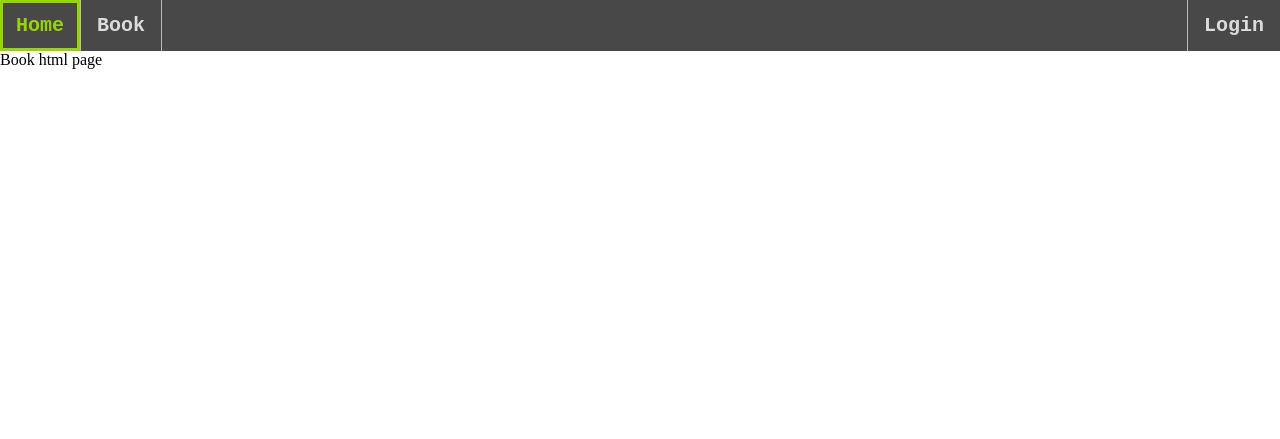
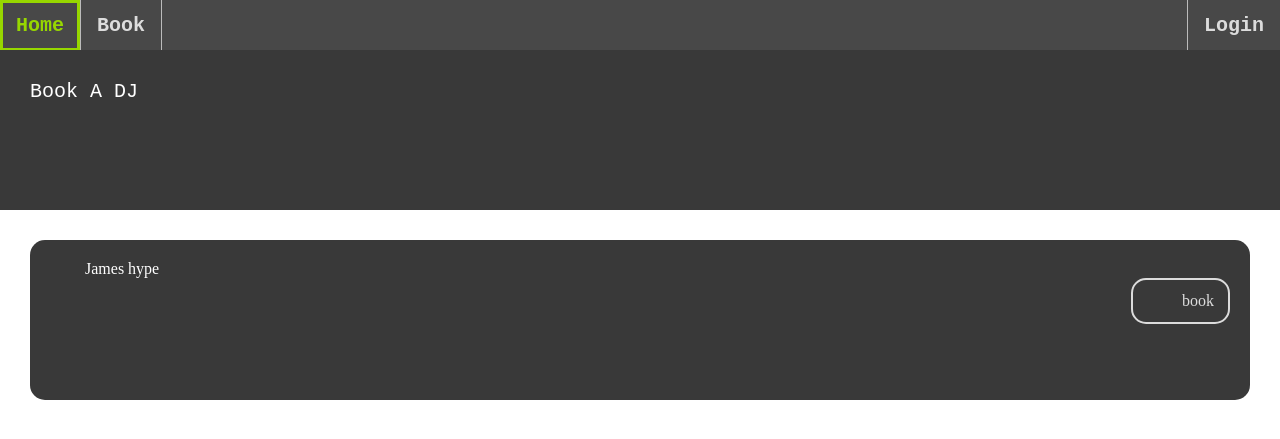
Before and after one commit to TobyDHKing/dj, a Flask app: page /book in a window 1280 px wide. Shown: the top 439 px of the page. Run offline with Flask 2, Linux system fonts and the light colour scheme; parts of the project's set-up code (start-up, migrations or seed data) failed here and were passed over.

Commit message:
feat: css and db work

```diff
--- a/app.py
+++ b/app.py
@@ -36,7 +36,18 @@ def get():
 
 @app.route('/book')
 def get_book():
-    return(render_template('book.html'))
+
+    if  'userinfo' in session:
+        djlist = db.db_getDJs()
+        for i in djlist:
+            print(i)
+
+
+        return(render_template('book.html', loggedIn = True))
+    else:
+        return(render_template('book.html',loggedIn = False))
+
+
 
 
 @app.route('/')
@@ -80,7 +91,6 @@ def get_login():
     return(render_template('login.html',error=""))
 
 
-
 if __name__ == '__main__':
 
     app.config['TEMPLATES_AUTO_RELOAD'] = True
--- a/db.py
+++ b/db.py
@@ -3,10 +3,10 @@ import click
 from flask import current_app
 from flask.cli import with_appcontext
 
-db = None
+
 
 def get_db():
-    global db
+    db = None
     if not db:
         try:
             db = sqlite3.connect(
@@ -20,7 +20,7 @@ def get_db():
 
 
 def close_db(e=None):
-    global db
+    db = get_db()
     if db is not None:
         db.close()
         db = None
@@ -80,6 +80,14 @@ def db_getDJ(id):
     djinfo = list(cur.fetchone())
     return djinfo
 
+def db_getDJs():
+    db = get_db()
+    cur = db.cursor()
+    print(id)
+    cur.execute("SELECT * FROM djs")
+    djs = list(cur.fetchone())
+    return djs
+
 
 def db_getCustomerBookings(id):
     db = get_db()
--- a/static/css/main.css
+++ b/static/css/main.css
@@ -158,3 +158,54 @@ input[type=submit]:hover{
     outline: 3px solid #97D700;
     outline-offset: -3px;
 }
+
+#djListHeader {
+    background-color: #393939;
+
+    color: white;
+    text-decoration: none;
+    font-size: 20px;
+    font-family: 'Courier New', Courier, monospace;
+    text-align: left;
+}
+
+.djContainer{
+    background-color: #393939;
+
+    color: white;
+    height:120px;
+    margin: 30px 30px;
+    border-radius: 15px;
+    text-align: left;
+    text-indent: 35px;
+    padding: 20px;
+
+
+}
+
+.button{
+    float: right;
+}
+
+div a {
+    outline: 2px solid #DCDCDC;
+    outline-offset: -2px;
+    text-decoration: inherit;
+    display: block;
+    color:#DCDCDC;
+    text-align: center;
+    padding: 14px 16px;
+    border-radius: 15px;
+}
+
+div a:hover:not(.active) {
+    color:#97D700;
+    outline: 2px solid #97D700;
+    outline-offset: -2px;
+}
+
+.fix-nav{position:fixed; z-index: 10; top: 0; width:100%;}
+
+.fix-div{position:fixed; z-index: 10; top: 0 ; height:160px; width:100%; margin-top: 50px}
+
+.wrapper{position: relative; z-index: 1; height:60% ; width: 100%; margin-top:240px}
--- a/templates/book.html
+++ b/templates/book.html
@@ -1,5 +1,20 @@
 {% extends "layout.html" %}
 
 {% block content %}
-<p> Book html page</p>
+
+<div class="fix-div" id = "djListHeader">
+    <p style="margin: 30px 30px;">Book A DJ</p>
+</div>
+    {%block djList %}
+    <div class = "wrapper">
+        <div class = "djContainer">
+            <p>James hype</p>
+            <a class = "button">book</a>
+
+        </div>
+
+    </div>
+    {% endblock %}
+
+
 {% endblock %}
--- a/templates/layout.html
+++ b/templates/layout.html
@@ -5,7 +5,7 @@
   </head>
   <body>
     <header>
-      <strong><nav>
+      <strong><nav class = "fix-nav">
         <ul class="menu">
           <li><a href="{{ url_for('get_home') }}">Home</a></li>
           <li><a href="{{ url_for('get_book')}}">Book</a></li>
@@ -31,9 +31,7 @@
         </ul>
       </nav></strong>
     </header>
-    <div class="container">
       {% block content %}
       {% endblock %}
-    </div>
   </body>
 </html>
--- a/templates/login.html
+++ b/templates/login.html
@@ -1,7 +1,7 @@
 {% extends "layout.html" %}
 
 {% block content %}
-<div id = "loginContainer">
+<div id = "loginContainer" class = "wrapper">
     <form class = "Login" method = "POST">
         <label class = "formLabel" for="username">Username:</label><br>
         <input type="text" id="username" name= "username" value="James Hype"><br><br>
```
Also changed, not shown: djapp.db.
